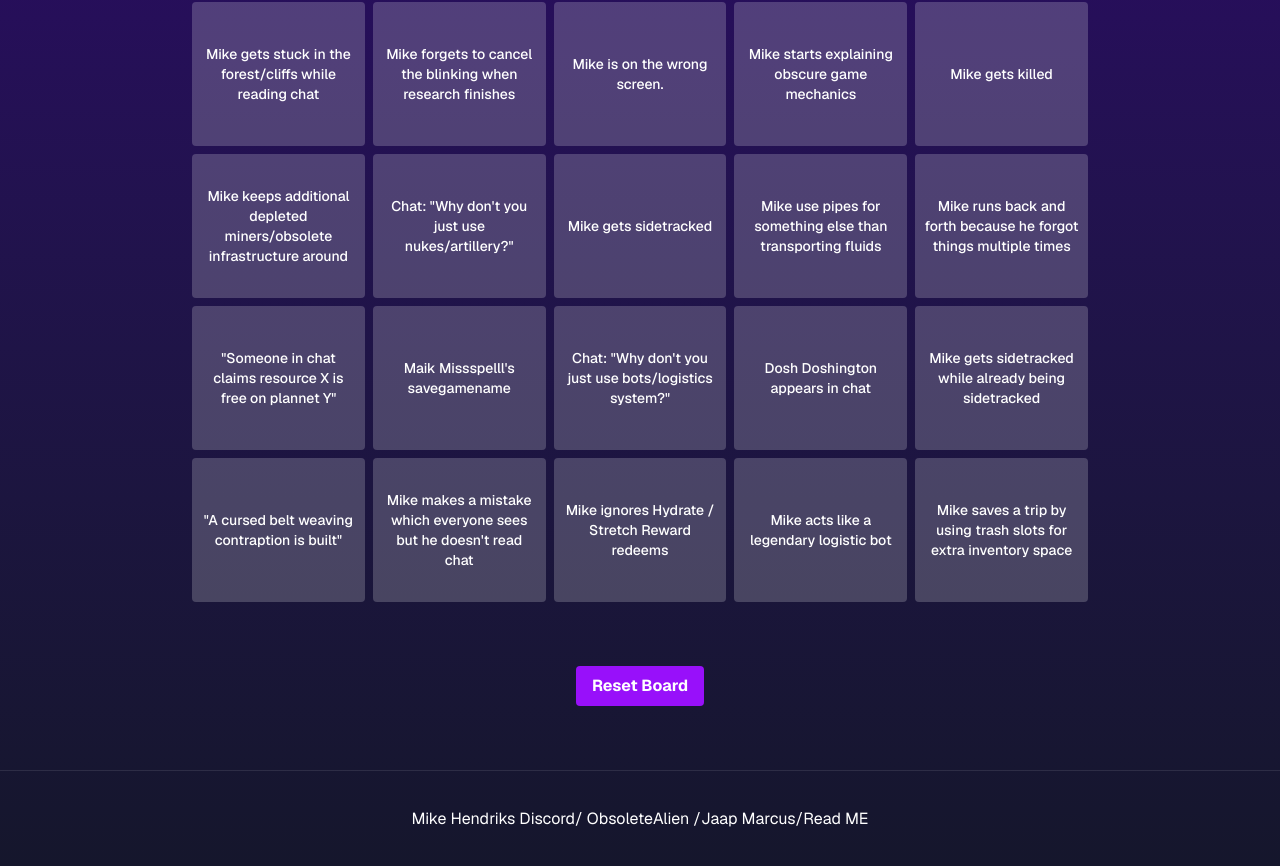
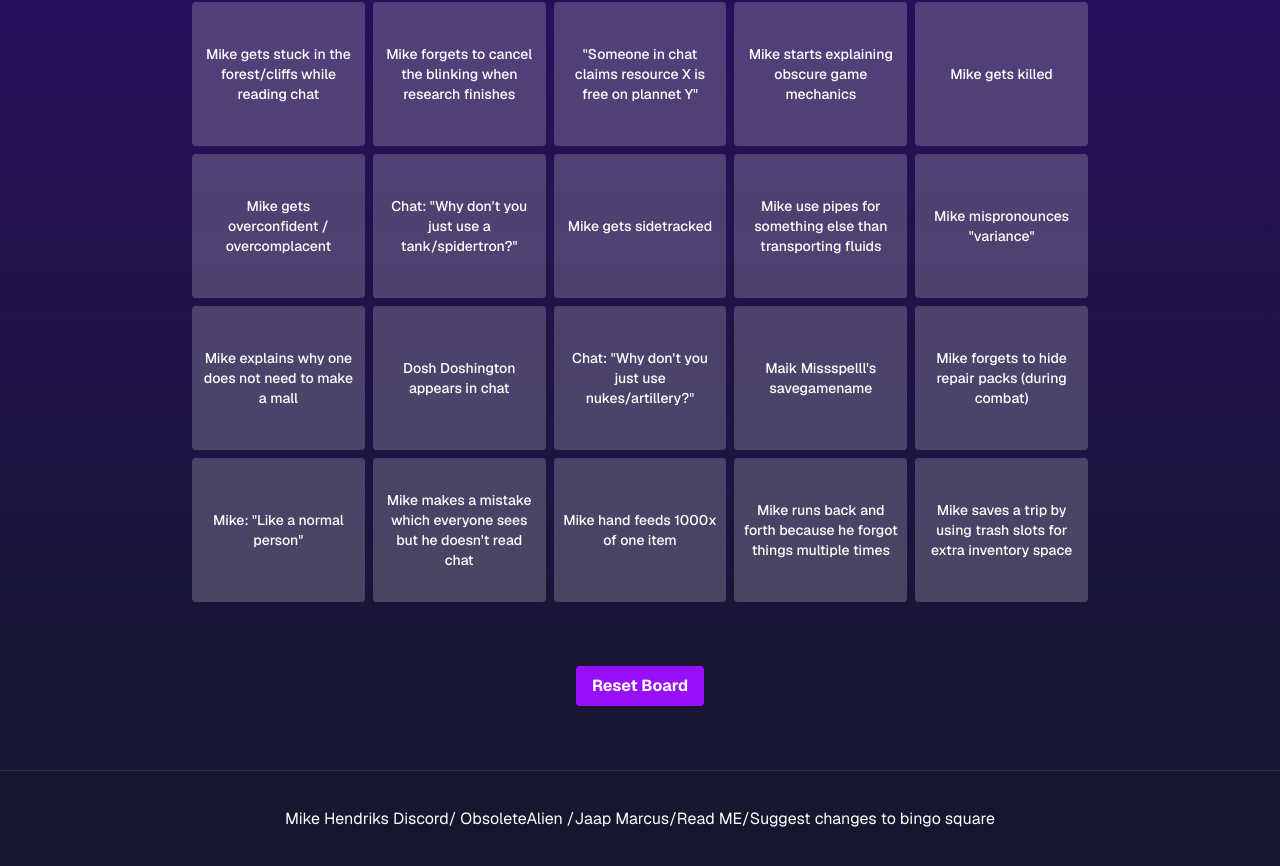
Before and after one commit to jaapmarcus/mikehendi-bingo, a Next.js app: page / in a window 1280 px wide. Shown: the part 342-1208 px from the top of the page. Built offline with nearby package versions, Linux system fonts and the light colour scheme.

Commit message:
Add new string (#6)
* Fix typo in comments and add new string

* Add link to suggest changes in footer

* Update page.tsx

* Fix typo in usefulness string

```diff
--- a/src/app/page.tsx
+++ b/src/app/page.tsx
@@ -49,6 +49,7 @@ const stringDatabase: string[] = [
   "Mike runs back and forth because he forgot things multiple times",
   'Mike mispronounces "variance"',
   "Mike forgets to use Foundery or EM plants",
+  "People discussing usefulness Fast inserters",
 ];
 
 const freeString = "Mike gets sidetracked";
@@ -176,7 +177,8 @@ export default function HomePage() {
         </a>{" "}
         / ObsoleteAlien /{" "}
         <a href="https://github.com/jaapmarcus/">Jaap Marcus</a>{" "}
-        /{" "} <a href="https://github.com/jaapmarcus/mikehendi-bingo/blob/main/README.md"> Read ME</a>
+        /{" "} <a href="https://github.com/jaapmarcus/mikehendi-bingo/blob/main/README.md"> Read ME</a>{" "} / {" "}
+        <a href="https://github.com/jaapmarcus/mikehendi-bingo">Suggest changes to bingo square</a>
       </footer>
     </main>
   );
```
